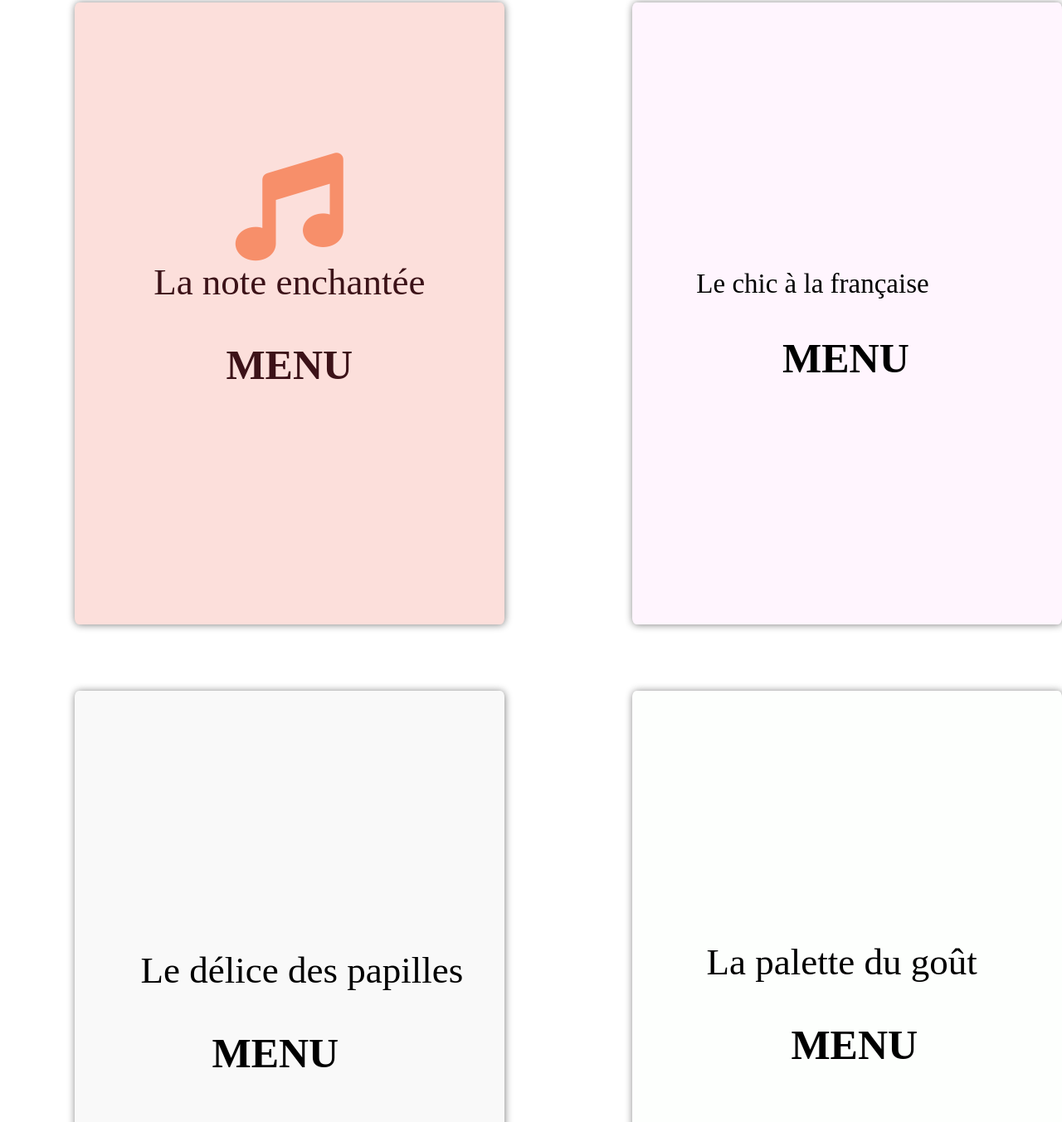
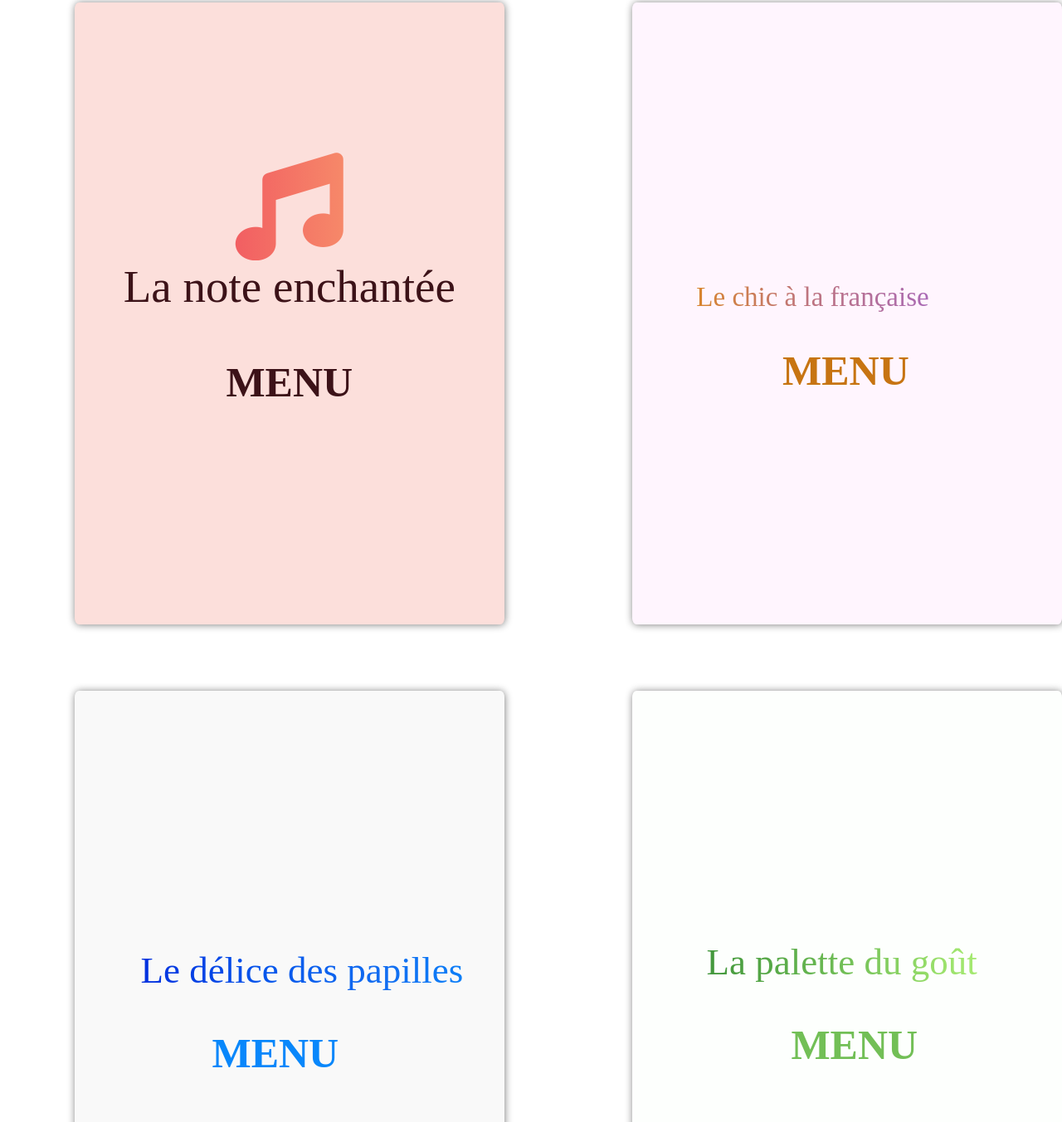
Before and after one commit to Guillaume-Azs/ohmyfood, a plain HTML site: page index.html in a window 1280 px wide. Shown: the part 227-1580 px from the top of the page at 83% size. Drawn offline with Linux system fonts and the light colour scheme.

Commit message:
ajout de dégradé de couleur

```diff
--- a/food.css
+++ b/food.css
@@ -14,16 +14,28 @@ body, html{
 #contenair2{
     display: flex;
 }
+
+#contenu{
+    min-height: 100%;
+    position: relative;
+}
+
+a{
+    text-decoration: none;
+}
 /*header*/
 
 header{
     background-color: #579c87;
-    color: #fdcb46;
     font-weight: bold;
     font-family: 'breulgroteskA-regular';
     line-height: 150px;
     text-align: center;
     font-size: 55px
+}
+
+header a{
+    color: #fdcb46;
 }
 
 /*corp*/
@@ -34,14 +46,24 @@ header{
     border-radius: 1%;
     box-shadow: 0.5px 0.5px 10px grey;
 }
+
+.animation1:hover, .animation2:hover, .animation3:hover, .animation4:hover{
+-webkit-transform: scale(1.3);
+	transform: scale(1.3);
+    opacity: .5;
+    transition: transform 3s;
+}
 #music{
-    padding-top: 35%;
+    margin-top: 35%;
     font-size: 130px;
-    color: #f78f6a;
     transition: transform .5s;
+    background-image: linear-gradient(to right, #f15861, #f15861, #f78f6a, #f78f6a);
+    color: transparent;
+    background-clip: text;
+    -webkit-background-clip: text;
 }
 .note{
-    font-size: 45px;
+    font-size: 55px;
     font-family: 'devonshire';
     margin-top: 0
 }
@@ -67,38 +89,53 @@ header{
 .le-chic{
     font-family: 'croissant one';
     font-size: 33px;
-    margin-top: 62%;
+    margin-top: 65%;
     margin-left: 15%;
-    width: 400px
+    width: 400px;
+    background-image: linear-gradient(to right, #d8852e, #be747e, #ac6baf, #905bfd);
+    color: transparent;
+    background-clip: text;
+    -webkit-background-clip: text;
 }
 
 .titre2{
     font-size: 50px;
     font-family: 'segoe print';
     margin-left: 35%;
+    color: #c77412;
 }
 
 .papille{
     font-family: 'parisienne';
     font-size: 45px;
     margin-left: 80px;
-    margin-top: 60%
+    margin-top: 60%;
+    background-image: linear-gradient(to right, #0431df, #0655eb, #126df1, #0887fb);
+    color: transparent;
+    background-clip: text;
+    -webkit-background-clip: text;
 }
 .titre3{
     font-size: 50px;
     font-family: 'segoe print';
     margin-left: 32%;
+    color: #0887fb;
 }
 .palette{
     font-family: 'tillana';
     font-size: 45px;
     margin-left: 90px;
-    margin-top: 58%
+    margin-top: 58%;
+    background-image: linear-gradient(to right, #42973c, #69b852, #9be16c, #bfff7e);
+    color: transparent;
+    background-clip: text;
+    -webkit-background-clip: text;
 }
 .titre4{
     font-family: 'segoe print';
     margin-left: 37%;
     font-size: 50px;
+    color: #72bf56
 }
 .menu2{
     background-color: #fff5fe;
@@ -134,7 +171,7 @@ header{
 footer{
     background-color: #579c87;
     display: flex;
-    height: 100px
+    height: 100px;
 }
 
 #contenair .mention{
@@ -148,3 +185,5 @@ footer{
     font-size: 30px;
     margin-left: 40px;
 }
+
+/*keyframes*/
--- a/index.html
+++ b/index.html
@@ -9,8 +9,8 @@
     <body>
 
        <!-- Header -->
-
-        <header class="entete">ohmyfood
+       <section id="contenu">
+        <header class="entete"><a href="index.html">ohmyfood</a>
         </header>
 
         <!-- corps-->
@@ -18,46 +18,45 @@
 <section id="contenair1">
     <section class="menu1">
         <div class="animation1">
-               <i id="music" class="fas fa-music"></i>
+              <a href="#"><i id="music" class="fas fa-music"></i>
                 <p class="note">
                         La note enchantée
                 </p>
                     <h2 class="titre1">
-                        MENU
-                    </h2>
-
+                        MENU</h2></a>
         </div>
      </section>
             <section class="menu2">
             <div class="animation2">
-                       <p class="le-chic">
+                      <a href="#"> <p class="le-chic">
                         Le chic à la française
                     </p>
                     <h2 class="titre2">
                         MENU
-                    </h2>
+                          </h2></a>
             </div></section>
 </section>
     <section id="contenair2">
             <section class="menu3">
                 <div class="animation3">
-                       <p class="papille">
+                       <a href="#"><p class="papille">
                         Le délice des papilles
                     </p>
                     <h2 class="titre3">
                         MENU
-                    </h2>
+                           </h2></a>
                 </div>
             </section>
 
               <section class="menu4">
                 <div class="animation4">
-                       <p class="palette">
+                     <a href="#">
+                         <p class="palette">
                         La palette du goût
                     </p>
                     <h2 class="titre4">
                         MENU
-                    </h2>
+                         </h2></a>
                 </div>
             </section>
         </section>
@@ -74,6 +73,7 @@
                 <p class="p2">Contactez-nous</p>
             </div>
         </footer>
+    </section>
     </body>
 
 </html>
```
